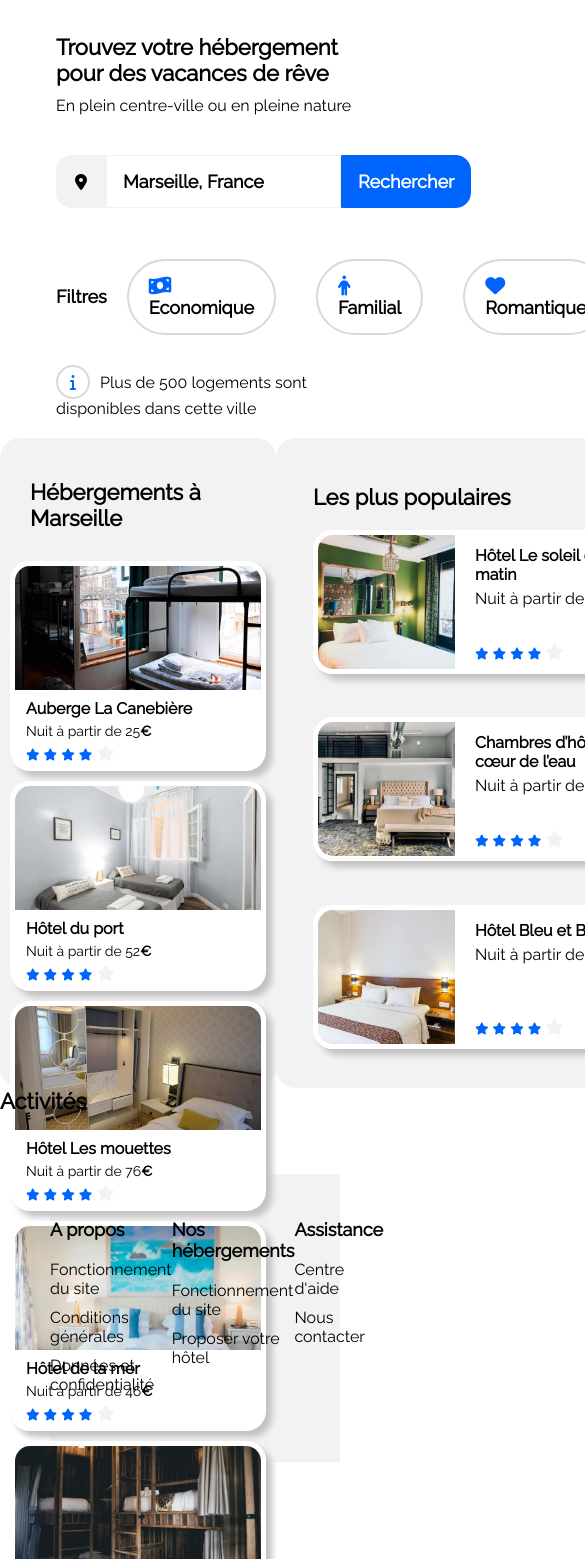
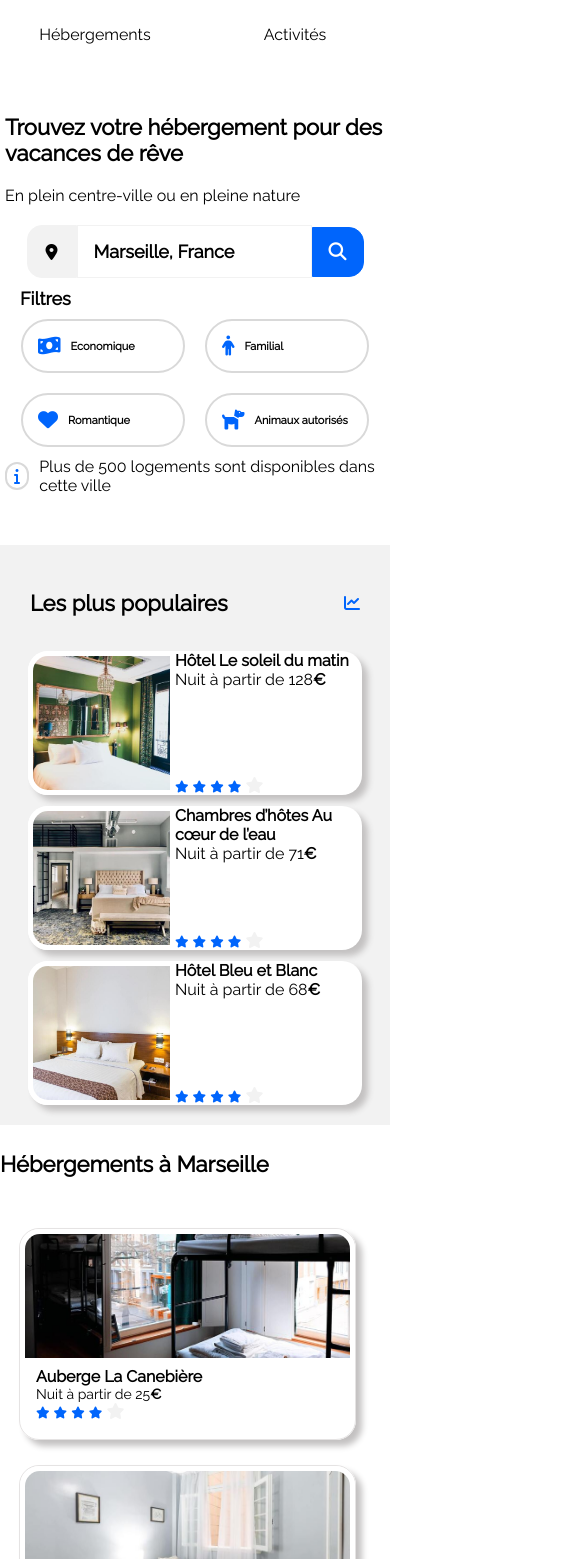
Before and after one commit to MakaoCH/HTML_CSS, a plain HTML site: page index.html in a window 390 px wide. Shown: the part 126-1685 px from the top of the page, 585 px wide, since content can reach past the window. Drawn offline with Linux system fonts and the light colour scheme.

Commit message:
Média Q

```diff
--- a/CSS/style.css
+++ b/CSS/style.css
@@ -2,11 +2,17 @@
 {
     font-family: 'Raleway', sans-serif;
     color: black;
+
 }
 
 *
 {
-    margin: 0;
+  margin: 0;
+}
+body
+{
+    max-width: 1400px;
+    margin: auto;
 }
 a
 {
@@ -17,28 +23,42 @@ h2
     font-weight: 700;
     font-size: 18px;
 }
+h3
+{
+    font-weight: 700;
+    font-size: 16px;
+}
 .introduction
 {
-    padding-left: 56px;
+    margin: 50px 5px 50px 5px;
 }
 h1
 {
     font-weight: 700;
     font-size: 22px;
-    padding-bottom: 10px;
 }
 /*Header*/
-header
+nav
 {
     display: flex;
+    flex-direction: row;
     align-items: center;
     justify-content: space-between;
-    padding: 50px 50px;
+    margin: 50px 0px;
 }
 
 .liens-header
 {
-    padding: 30px 50px;
+  display: flex;
+  align-items: center;
+  justify-content: center;
+  width: 200px;
+  height: 60px;
+}
+header div
+{
+    display: flex;
+    flex-direction: row;
 }
 
 .liens-header:hover
@@ -60,7 +80,7 @@ form
     display: flex;
     align-items: center;
     margin-top: 20px;
-    margin-bottom: 20px;
+    margin-bottom: 10px;
 
 }
 #Rechercher
@@ -83,6 +103,23 @@ form
     text-align: center;
     padding:15px 16px;
 }
+.loupe
+{
+    background-color: #0065FC;
+
+    border-radius: 0px 15px 15px 0px;
+    border: 1px solid #0065FC;
+    font-weight: 700;
+    font-size: 18px;
+    text-align: center;
+    padding:15px 16px;
+    display: none;
+}
+.fa-magnifying-glass
+{
+    color: white;
+}
+
 /*Filtres*/
 .détail-filtres
 {
@@ -90,12 +127,21 @@ form
     font-size: 18px;
     border: 2px solid #d9d9d9;
     border-radius: 45px;
-    padding: 15px 20px;
-    margin: 20px;
+    height: 50px;
+    padding: 0px 15px;
+    margin: 10px;
+    display: flex;
+    align-items: center;
 }
 .détail-filtres:hover
 {
     background: #DEEBFF;
+}
+.bloc-filtres
+{
+    display: flex;
+    flex-direction: row;
+
 }
 .fa-money-bill-wave
 {
@@ -131,28 +177,41 @@ form
 {
     border: 2px solid #d9d9d9;
     border-radius: 50px;
-    padding: 7px 12px;
+    width: 24px;
+    height: 24px;
     color:#0065FC;
-    text-align: center;
     margin-right: 10px;
+    display: flex;
+    align-items: center;
+    justify-content: center;
 }
-.introduction p
+.introduction p {
+    display: flex;
+    flex-direction: row;
+    align-items: center;
+}
+
+.introduction h1
 {
     padding-bottom: 20px;
 }
 /*Hébergements à Marseille*/
 #hébergements
 {
-    width: 900px;
+    width: 850px;
     height: 650px;
     background: #F2F2F2;
     border-radius: 20px;
+    display: flex;
+    flex-direction: column;
+    justify-content: space-around;
+
 }
 .hotel-auberge
 {
     width: 256px;
     height: 210px;
-    background: #FFFFFF;
+    background: #ffffffe2;
     border-radius: 20px;
     box-shadow: 6px 6px 6px rgb(195, 193, 193);
 
@@ -164,34 +223,27 @@ form
     border: 5px solid #FFFFFF;
     border-radius: 20px 20px 0px 0px;
     object-fit: cover;
-
 }
 .vignette-hébergement
 {
     display: flex;
     flex-wrap: wrap;
     justify-content: space-around;
-    margin: 10px;
-    gap:10px;
+    align-content: space-around;
+    height: 480px;
 }
 
-#hébergements h1
-{
-    padding: 41px 0px 20px 30px
-
-}
 h3
 {
     font-weight: 700;
     font-size: 16px;
-    padding-bottom: 5px;
 }
+
+
 .hotel-auberge p
 {
     font-weight: 400;
     font-size: 14px;
-    padding-bottom: 5px;
-
 }
 .text-sous-img
 {
@@ -207,51 +259,22 @@ h3
 {
     color:#F2F2F2;
 }
-#hébergements h2
-{
-    padding: 30px 0px 0px 30px;
-}
+
 em
 {
     font-weight: bold;
     font-style: normal;
 }
-/*Footer*/
-.detail-footer
-{
-    padding-bottom: 10px;
-}
 
-.footer
-{
-    display:flex;
-    flex-direction: column;
-    text-align: left;
-}
-
-footer
-{
-    display: flex;
-    flex-direction: row;
-    justify-content: space-around;
-    background-color: #F2F2F2;
-    padding-top: 45px;
-    padding-bottom: 58PX;
-    margin: 50px 50px 0px 50px;
-}
-
-footer h2
-{
-    padding-bottom: 20px;
-}
 /*Les plus populaires*/
 
 .titres-populaires
 {
     display: flex;
-    justify-content: space-between;
+    justify-content: space-around;
     align-items: center;
-    margin: 41px 40px 0px 37px;
+
+
 }
 
 .hotel-auberge-populaire
@@ -263,7 +286,7 @@ footer h2
     background: #FFFFFF;
     border-radius: 20px;
     box-shadow: 6px 6px 6px rgb(195, 193, 193);
-    margin: 0px 40px 34px 37px
+    margin: auto;
 }
 
 .text-coté-img
@@ -271,7 +294,7 @@ footer h2
     display: flex;
     flex-direction: column;
     justify-content: space-between;
-    margin: 16px 22px 12px 15px;
+
 }
 
 .Populaires
@@ -297,10 +320,213 @@ footer h2
 {
     color:#0065FC;
 }
+.vignette-populaire
+{
+    height: 80%;
+    display: flex;
+    flex-direction: column;
+    align-content: space-around;
+}
 /*regroupement*/
 .hebergements-populaires
 {
     display: flex;
     flex-direction: row;
+    justify-content: space-between;
+}
+/*activités*/
+.vignettes-activités
+{
+    width: 302px;
+    height: 444px;
+    background: #FFFFFF;
+    border-radius: 20px;
+    box-shadow: 6px 6px 6px rgb(195, 193, 193);
+}
+.vignettes-activités img
+{
+    width: 302px;
+    height: 389px;
+    border-radius: 20px 20px 0px 0px;
+    object-fit: cover;
+}
+.Activités-flex
+{
+    display: flex;
+    flex-direction: row;
+    justify-content: space-between;
+}
+#Activités
+{
+    margin: 50px 0px;
+}
+#Activités h1{
+    padding-bottom: 18px;
+}
+.vignettes-activités h3
+{
+    padding-left: 19px;
+}
+/*Footer*/
+.detail-footer
+{
+    padding-bottom: 10px;
+}
+
+.footer
+{
+    display:flex;
+    flex-direction: column;
+    text-align: left;
+    padding-bottom: 40px;
+}
+
+footer
+{
+    display: flex;
+    flex-direction: row;
     justify-content: space-around;
+    background-color: #F2F2F2;
+    margin-bottom: 50px;
 }
+
+footer h2
+{
+    padding-bottom: 20px;
+    padding-top: 20px;
+}
+
+/*media queries*/
+
+@media screen and (max-width: 992px) {
+    .hebergements-populaires {
+        flex-direction: column;
+    }
+    .vignette-populaire {
+        flex-direction: row;
+    }
+    .Populaires {
+        width: 883px;
+        height: 278px;
+    }
+    .hotel-auberge-populaire {
+        width: 242px;
+        height: 144px;
+    }
+    .titres-populaires {
+        justify-content: space-between;
+        padding: 30px 30px 0px 30px;
+    }
+    .vignettes-activités {
+        width: 182px;
+        height: 267px;
+        margin: 15px;
+    }
+    .vignettes-activités img {
+        width: 182px;
+        height: 211px;
+    }
+}
+
+@media screen and (max-width: 768px) {
+    body {
+        margin: 0;
+    }
+
+    nav {
+        flex-direction: column;
+        width: 100%;
+    }
+    .liens-header {
+        padding-top: 20px;
+    }
+    .liens-header:hover {
+        border-bottom: 3px solid #0065fc;
+        border-top: none;
+    }
+
+    .hebergements-populaires {
+        flex-direction: column-reverse;
+    }
+    .Activités-flex {
+        flex-direction: column;
+        align-items: center;
+    }
+    footer {
+        flex-direction: column;
+    }
+    .footer {
+        margin-left: 15px;
+    }
+    .vignette-hébergement {
+        flex-direction: column;
+        flex-wrap: nowrap;
+        justify-content: space-between;
+        height: 1400px;
+        width: 375px;
+        align-items: center;
+
+    }
+    #hébergements {
+        background-color: white;
+        height: 1600px;
+        width: 375px;
+    }
+    .hotel-auberge {
+        width: 335px;
+        border: 1px solid #e5e3e3;
+
+    }
+    .hotel-auberge img {
+        width: 325px;
+
+    }
+    .hotel-auberge-populaire {
+        width: 334px;
+        height: 144px;
+    }
+    .vignettes-activités {
+        width: 335px;
+        height: 190px;
+        margin: 15px;
+    }
+    .vignettes-activités img {
+        width: 335px;
+        height: 134px;
+    }
+    .Populaires {
+        width: 100%;
+        height: 580px;
+        border-radius: 0px;
+    }
+    .vignette-populaire {
+        flex-direction: column;
+    }
+    .détail-filtres {
+        font-size: 11px;
+        width: 130px;
+    }
+    .filtres {
+        flex-direction: column;
+        align-items:baseline;
+    }
+    .bloc-filtres {
+        flex-wrap: wrap;
+        justify-content: center;
+    }
+    .filtres h2 {
+        padding-left: 15px;
+    }
+    .bouton
+     {
+        display: none;
+     }
+    .loupe
+    {
+        display: flex;
+    }
+    form
+    {
+        justify-content:center;
+    }
+}
--- a/index.html
+++ b/index.html
@@ -2,6 +2,7 @@
 <html>
   <head>
     <meta charset="utf-8">
+    <meta name="viewport" content="width=device-width, initial-scale=1, user-scalable=0">
     <title>Booki</title>
     <script src="https://kit.fontawesome.com/d6865703d8.js" crossorigin="anonymous"></script>
     <link href="CSS/style.css" rel="stylesheet" >
@@ -12,11 +13,13 @@
 
 <body>
     <header>
+      <nav>
         <img src="images/logo/Booki.png" alt="Logo">
-          <nav>
+          <div>
             <a href="#Hébergements" class="liens-header">Hébergements</a>
             <a href="#Activités"class="liens-header">Activités</a>
-          </nav>
+          </div>
+      </nav>
     </header>
     <main>
 
@@ -25,15 +28,18 @@
           <p>En plein centre-ville ou en pleine nature</p>
             <form method="get" action="">
               <label for="Rechercher"><i class="fa-solid fa-location-dot"></i></label>
-              <input type="text" name="rechercher" value="Marseille, France" id="Rechercher">
+              <input type="text" name="Rechercher" value="Marseille, France" id="Rechercher">
+              <button type="submit" class="loupe"><i class="fa-solid fa-magnifying-glass"></i></button>
               <input type="submit" value="Rechercher" class="bouton">
             </form>
             <div class="filtres">
               <h2>Filtres</h2>
+               <div class="bloc-filtres">
                   <a href="#" class="détail-filtres"><i class="fa-solid fa-money-bill-wave"></i>Economique</a>
                   <a href="#" class="détail-filtres"><i class="fa-solid fa-person"></i>Familial</a>
                   <a href="#" class="détail-filtres"><i class="fa-solid fa-heart"></i>Romantique</a>
                   <a href="#" class="détail-filtres"><i class="fa-solid fa-dog"></i>Animaux autorisés</a>
+                </div>
             </div>
           <p><i class="fa-solid fa-info"></i>Plus de 500 logements sont disponibles dans cette ville</p>
       </section>
@@ -160,7 +166,7 @@
             <h1>Les plus populaires</h1>
             <i class="fa-solid fa-chart-line"></i>
           </div>
-
+        <div class="vignette-populaire">
           <div class="hotel-auberge-populaire">
             <a href="images/hebergements/1_xlarge/emile-guillemot-Bj_rcSC5XfE-unsplash.jpg">
               <img src="images/hebergements/4_small/emile-guillemot-Bj_rcSC5XfE-unsplash.jpg" alt="Photo de la chambre de l'hotel"
@@ -220,11 +226,42 @@
             </div>
           </a>
         </div>
-
+      </div>
       </section>
     </div>
       <section id="Activités">
-        <h1>Activités</h1>
+        <h1>Activités à Marseille</h1>
+        <div class="Activités-flex">
+          <div class="vignettes-activités">
+          <a href="images/activites/1_xlarge/reno-laithienne-QUgJhdY5Fyk-unsplash.jpg">
+            <img src="images/activites/1_xlarge/reno-laithienne-QUgJhdY5Fyk-unsplash.jpg" alt="Photo de la chambre d'hotes"
+            title="Cliquez pour agrandir">
+
+          <h3>Vieux-Port</h3>
+          </a>
+          </div>
+          <div class="vignettes-activités">
+            <a href="images/activites/1_xlarge/paul-hermann-QFTrLdQIRhI-unsplash.jpg">
+              <img src="images/activites/1_xlarge/paul-hermann-QFTrLdQIRhI-unsplash.jpg" alt="Photo de la chambre d'hotes"
+              title="Cliquez pour agrandir">
+            </a>
+            <h3>Fort de Pomègues</h3>
+            </div>
+          <div class="vignettes-activités">
+            <a href="images/activites/1_xlarge/kilyan-sockalingum-NR8-cBCN3aI-unsplash.jpg">
+              <img src="images/activites/1_xlarge/kilyan-sockalingum-NR8-cBCN3aI-unsplash.jpg" alt="Photo de la chambre d'hotes"
+              title="Cliquez pour agrandir">
+            </a>
+              <h3>Parc national des Calanques</h3>
+          </div>
+            <div class="vignettes-activités">
+              <a href="images/activites/1_xlarge/florian-wehde-xW9e8gdotxI-unsplash.jpg">
+                <img src="images/activites/1_xlarge/florian-wehde-xW9e8gdotxI-unsplash.jpg" alt="Photo de la chambre d'hotes"
+                title="Cliquez pour agrandir">
+              </a>
+              <h3>Notre-Dame-de-la-Garde</h3>
+            </div>
+          </div>
       </section>
 
     </main>
```
